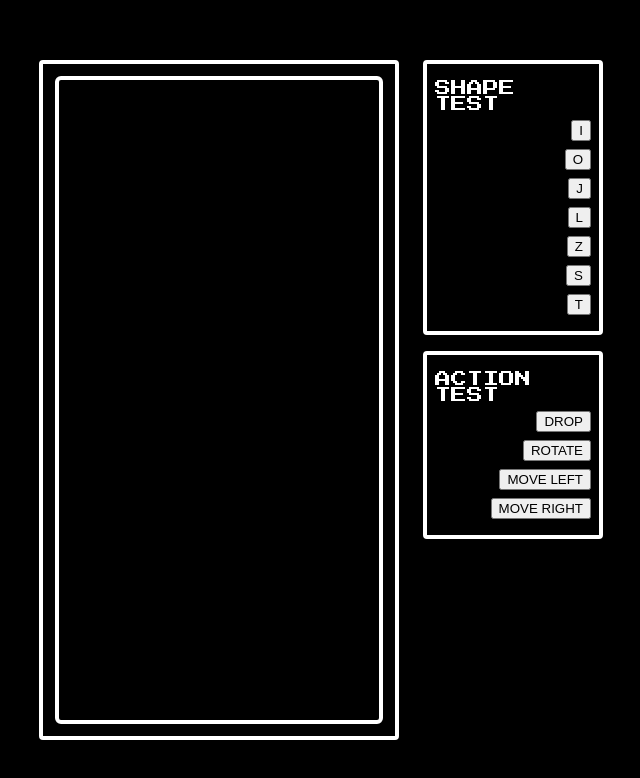
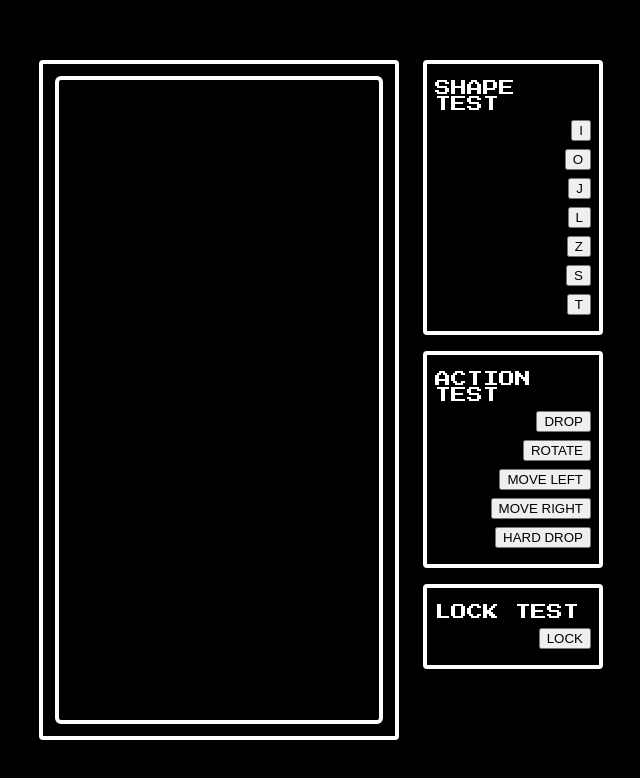
Before and after one commit to bluewood-truth/react-tetris, a React app: page / in a window 1280 px wide. Shown: the top 778 px of the page, without its empty margins (319-959 px from the left). Built offline with nearby package versions, Linux system fonts and the light colour scheme.

Commit message:
add lock feature

```diff
--- a/src/components/tetris/index.js
+++ b/src/components/tetris/index.js
@@ -1,18 +1,17 @@
-import React, {useState} from 'react';
-import {ACTION, action, DIRECTION} from 'src/core/action';
-import {createPlayfield, renderBlock} from 'src/core/render';
-import {tetrominos} from 'src/core/tetrominos';
+import React from 'react';
+import {renderBlock} from 'src/core/render';
+import {useBlock} from 'src/hooks/useBlock';
+import {usePlayfield} from 'src/hooks/usePlayfield';
 import {Layout} from '../layout';
 import {PanelGroup, Panel} from '../panel';
 import {Playfield} from '../playfield';
 
 export const Tetris = () => {
-  const [field] = useState(createPlayfield());
-  const [block, setBlock] = useState({
-    ...tetrominos['I'],
-    rotate: 0,
-    position: [20, 3],
-  });
+  const {field, lock} = usePlayfield();
+  const {block, setNewBlock, drop, rotate, move, hardDrop} = useBlock(
+    field,
+    'I'
+  );
 
   return (
     <Layout>
@@ -24,10 +23,7 @@ export const Tetris = () => {
               <button
                 key={v}
                 onClick={() => {
-                  setBlock((prev) => ({
-                    ...prev,
-                    ...tetrominos[v],
-                  }));
+                  setNewBlock(v);
                 }}
               >
                 {v}
@@ -38,85 +34,49 @@ export const Tetris = () => {
         <Panel label='ACTION TEST'>
           <button
             onClick={() => {
-              action(
-                ACTION.DROP,
-                {
-                  success: (block) => {
-                    console.log('drop');
-                    setBlock(block);
-                  },
-                  fail: () => {
-                    console.log('collision');
-                  },
-                },
-                block,
-                field
-              );
+              drop();
             }}
           >
             DROP
           </button>
           <button
             onClick={() => {
-              action(
-                ACTION.ROTATE,
-                {
-                  success: (block) => {
-                    console.log('rotate');
-                    setBlock(block);
-                  },
-                  fail: () => {
-                    console.log('collision');
-                  },
-                },
-                block,
-                field
-              );
+              rotate();
             }}
           >
             ROTATE
           </button>
           <button
             onClick={() => {
-              action(
-                ACTION.MOVE,
-                {
-                  success: (block) => {
-                    console.log('move left');
-                    setBlock(block);
-                  },
-                  fail: () => {
-                    console.log('collision');
-                  },
-                },
-                block,
-                field,
-                DIRECTION.LEFT
-              );
+              move('LEFT');
             }}
           >
             MOVE LEFT
           </button>
           <button
             onClick={() => {
-              action(
-                ACTION.MOVE,
-                {
-                  success: (block) => {
-                    console.log('move right');
-                    setBlock(block);
-                  },
-                  fail: () => {
-                    console.log('collision');
-                  },
-                },
-                block,
-                field,
-                DIRECTION.RIGHT
-              );
+              move('RIGHT');
             }}
           >
             MOVE RIGHT
+          </button>
+          <button
+            onClick={() => {
+              hardDrop();
+            }}
+          >
+            HARD DROP
+          </button>
+        </Panel>
+        <Panel label='LOCK TEST'>
+          <button
+            onClick={() => {
+              lock(block, () => {
+                setNewBlock('I');
+              });
+            }}
+          >
+            LOCK
           </button>
         </Panel>
       </PanelGroup>
--- a/src/core/action.js
+++ b/src/core/action.js
@@ -7,7 +7,7 @@ export const ACTION = {
   MOVE: 'MOVE',
   HARD_DROP: 'HARD_DROP',
 };
-export const DIRECTION = {LEFT: [0, -1], RIGHT: [0, 1], DOWN: [-1, 0]};
+export const DIRECTION = {LEFT: [0, 1], RIGHT: [0, -1], DOWN: [-1, 0]};
 
 export const action = (actionType, callback, block, field, direction) => {
   let newBlock = null;
@@ -25,6 +25,7 @@ export const action = (actionType, callback, block, field, direction) => {
       let tempNewBlock = block;
       while (!checkCollision(drop(tempNewBlock), field)) {
         newBlock = drop(tempNewBlock);
+        tempNewBlock = newBlock;
       }
       break;
     }
@@ -73,8 +74,6 @@ const move = (tetromino, direction) => {
 const checkCollision = (block, field) => {
   let isCollision = false;
 
-  console.log(block);
-
   block.cells.forEach((cellRow, row) => {
     if (isCollision) return;
 
--- a/src/core/render.js
+++ b/src/core/render.js
@@ -3,11 +3,11 @@ import {deepCopy, sumArray} from 'src/helpers/object';
 export const FIELD_WIDTH = 10;
 export const FIELD_HEIGHT = 20;
 
-export const createPlayfield = () => {
-  return Array(FIELD_HEIGHT)
+export const createPlayfield = (width = FIELD_WIDTH, height = FIELD_HEIGHT) => {
+  return Array(height)
     .fill(null)
     .map(() =>
-      Array(FIELD_WIDTH)
+      Array(width)
         .fill(null)
         .map(() => createCell())
     );
@@ -31,3 +31,19 @@ export const renderBlock = (field, block) => {
   });
   return field;
 };
+
+export const clearLine = (field) => {
+  const clearLineIndex = [];
+  field.forEach((row, i) => {
+    if (row.every((cell) => !cell.isEmpty)) {
+      clearLineIndex.push(i);
+    }
+  });
+
+  const clearLineCount = clearLineIndex.length;
+  const newField = [
+    ...field.filter((_, i) => !clearLineIndex.includes(i)),
+    ...createPlayfield(FIELD_WIDTH, clearLineCount),
+  ];
+  return [newField, clearLineCount];
+};
--- /dev/null
+++ b/src/hooks/useBlock.js
@@ -0,0 +1,90 @@
+import {useState} from 'react';
+import {ACTION, action, DIRECTION} from 'src/core/action';
+import {tetrominos} from 'src/core/tetrominos';
+
+export const useBlock = (field, initialTetromino) => {
+  const [block, setBlock] = useState({
+    ...tetrominos[initialTetromino],
+    rotate: 0,
+    position: [20, 3],
+  });
+
+  const setNewBlock = (tetromino) => {
+    setBlock({
+      ...tetrominos[tetromino],
+      rotate: 0,
+      position: [20, 3],
+    });
+  };
+
+  const drop = () => {
+    action(
+      ACTION.DROP,
+      {
+        success: (block) => {
+          console.log('drop');
+          setBlock(block);
+        },
+        fail: () => {
+          console.log('collision');
+        },
+      },
+      block,
+      field
+    );
+  };
+
+  const rotate = () => {
+    action(
+      ACTION.ROTATE,
+      {
+        success: (block) => {
+          console.log('rotate');
+          setBlock(block);
+        },
+        fail: () => {
+          console.log('collision');
+        },
+      },
+      block,
+      field
+    );
+  };
+
+  const move = (direction) => {
+    action(
+      ACTION.MOVE,
+      {
+        success: (block) => {
+          console.log('move right');
+          setBlock(block);
+        },
+        fail: () => {
+          console.log('collision');
+        },
+      },
+      block,
+      field,
+      DIRECTION[direction]
+    );
+  };
+
+  const hardDrop = () => {
+    action(
+      ACTION.HARD_DROP,
+      {
+        success: (block) => {
+          console.log('hard drop');
+          setBlock(block);
+        },
+        fail: () => {
+          console.log('collision');
+        },
+      },
+      block,
+      field
+    );
+  };
+
+  return {block, setNewBlock, drop, rotate, move, hardDrop};
+};
--- /dev/null
+++ b/src/hooks/usePlayfield.js
@@ -0,0 +1,26 @@
+import {useEffect, useState} from 'react';
+import {clearLine, createPlayfield, renderBlock} from 'src/core/render';
+
+export const usePlayfield = () => {
+  const [field, setField] = useState(createPlayfield());
+  const [isLock, setLock] = useState(false);
+
+  useEffect(() => {
+    if (isLock) {
+      setField((prev) => {
+        const [newField, clearLineCount] = clearLine(prev);
+        console.log(`clear ${clearLineCount} lines`);
+        return newField;
+      });
+      setLock(false);
+    }
+  }, [isLock]);
+
+  const lock = (block, callback) => {
+    setField(renderBlock(field, block));
+    setLock(true);
+    if (callback) callback();
+  };
+
+  return {field, lock};
+};
```
Also changed, not shown: 1 other file (tests, documents, lock files or other folders).
